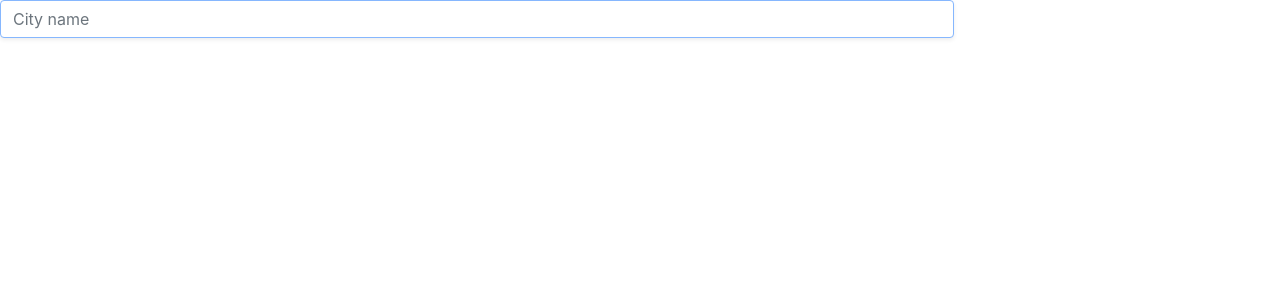
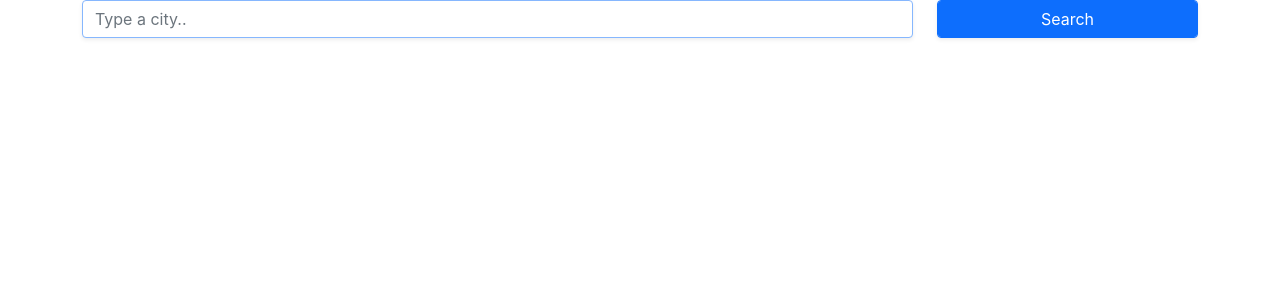
Before and after one commit to Deni-ux/weather-react, a React (Create React App) app: page / in a window 1280 px wide. Shown: the top 300 px of the page. Built offline with nearby package versions, Linux system fonts and the light colour scheme.

Commit message:
added a simple search form using bootstrap

```diff
--- a/src/App.js
+++ b/src/App.js
@@ -1,23 +1,17 @@
 import logo from './logo.svg';
+
+import SearchEngine from './SearchEngine';
 import './App.css';
 
 function App() {
   return (
     <div className="App">
-      <form class="search-form">
-        <div class="row">
-          <div class="col-9">
-            <input
-            type="search"
-            placeholder="City name"
-            autoFocus={true}
-              autocomplete="off"
-                class="form-control shadow-sm"
-            />
-          </div>
-          <div class="col-3"></div>
-        </div>
-      </form>
+      <div class="container">
+      <div class="weather-app">
+        <SearchEngine />
+
+
+        </div></div>
 
     </div>
   );
--- a/src/SearchEngine.js
+++ b/src/SearchEngine.js
@@ -1,3 +1,32 @@
 import React from "react";
 
 import "./styles.css";
+
+export default class SearchEngine extends React.Component {
+  render = () => {
+    return (
+      <div className="WeatherApp">
+        <form class="search-form">
+          <div class="row">
+            <div class="col-9">
+              <input
+                type="search"
+                placeholder="Type a city.."
+                autofocus="on"
+                autocomplete="off"
+                class="form-control shadow-sm"
+              />
+            </div>
+            <div class="col-3">
+              <input
+                type="submit"
+                value="Search"
+                class="form-control btn btn-primary shadow-sm"
+              />
+            </div>
+          </div>
+        </form>
+      </div>
+    );
+  };
+}
```
